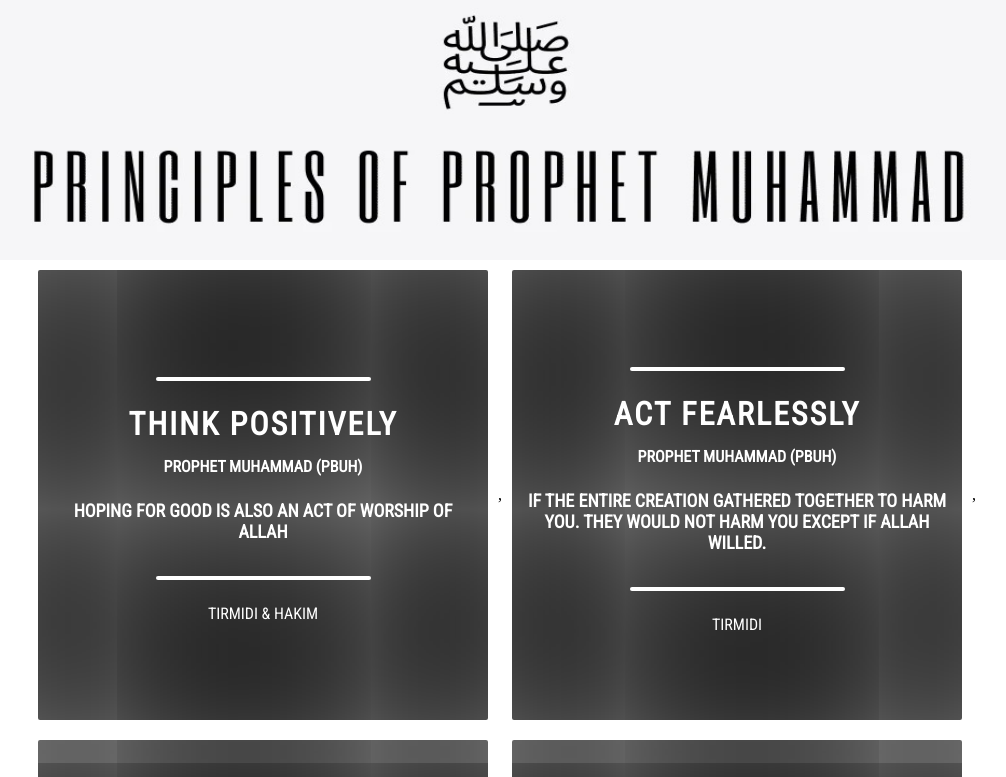
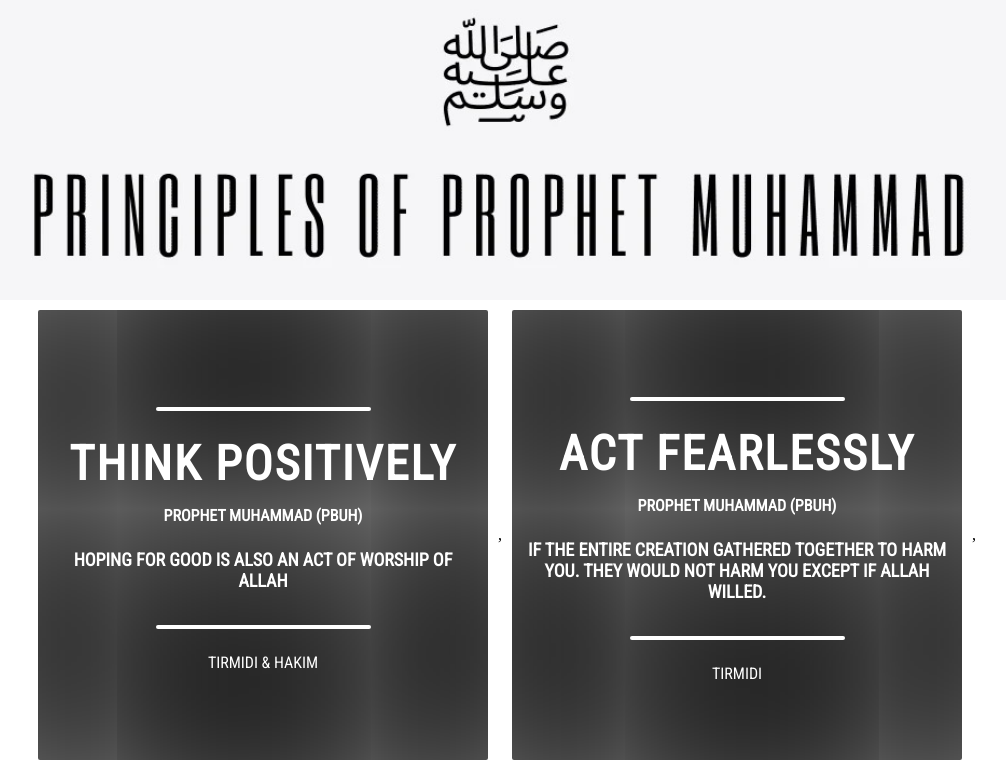
Before and after one commit to mutahhirkhan/principles-prophet-PBUH, a plain HTML site: page index.html in a window 1280 px wide. Shown: the top 777 px of the page, without its empty margins (138-1144 px from the left). Drawn offline with Linux system fonts and the light colour scheme.

Commit message:
Update index.html

```diff
--- a/index.html
+++ b/index.html
@@ -56,7 +56,7 @@
 				text-transform: uppercase;
 				font-weight: bolder;
 				text-align: center;
-				font-size: xx-large;
+				font-size: xxx-large;
         letter-spacing: 2px;
 			}
 
@@ -136,7 +136,7 @@
 			container.insertAdjacentHTML(
 				"beforeend",
 				principles.map((principle, index) => {
-					const additionalImage = `<img src="./name.png" alt="name" width="80%" height="260px" /> `;
+					const additionalImage = `<img src="./name.png" alt="name" width="80%"/> `;
 
 					return `
             ${index === 0 ? additionalImage : ""}
```
